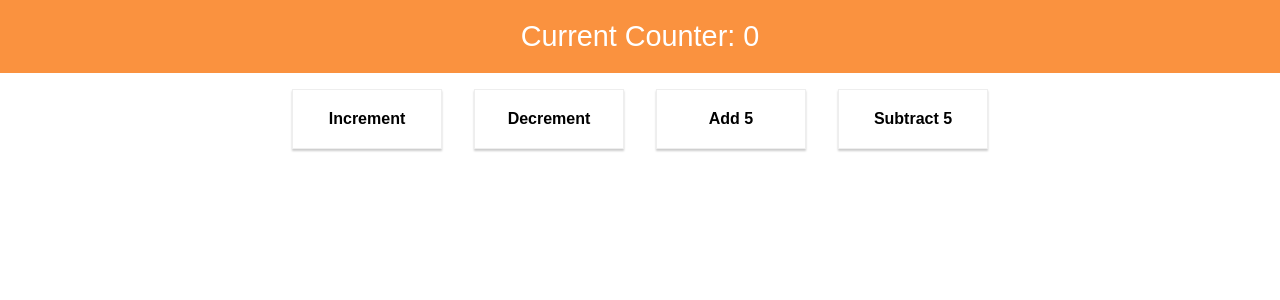
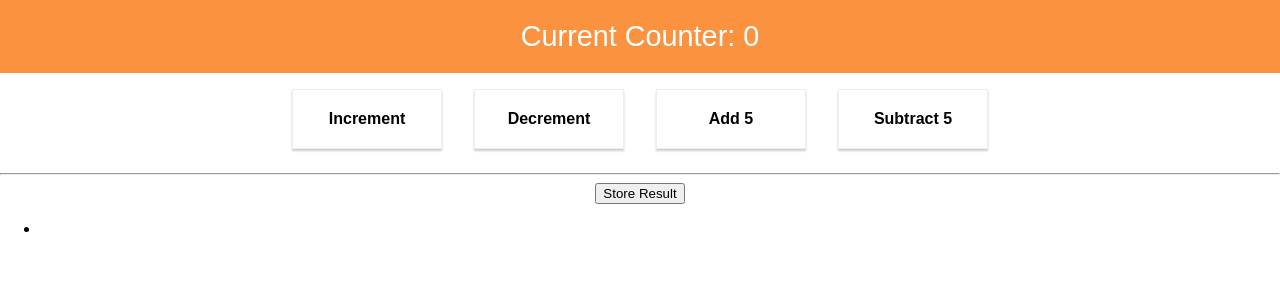
Before and after one commit to ibrahimansar/projectrx, a React (Create React App) app: page / in a window 1280 px wide. Shown: the top 300 px of the page. Built offline with nearby package versions, Linux system fonts and the light colour scheme.

Commit message:
Switch-Case

```diff
--- a/src/containers/Counter/Counter.js
+++ b/src/containers/Counter/Counter.js
@@ -34,6 +34,11 @@ class Counter extends Component {
                 <CounterControl label="Decrement" clicked={this.props.onDecrementCounter}  />
                 <CounterControl label="Add 5" clicked={this.props.onAdditionCounter}  />
                 <CounterControl label="Subtract 5" clicked={this.props.onSubtractionCounter}  />
+                <hr />
+                <button onClick={this.props.onStoreResult} >Store Result</button>
+                <ul>
+                    <li onClick={this.props.onDeleteResult}> </li>
+                </ul>
             </div>
         );
     }
@@ -51,6 +56,8 @@ const mapDispatchToProps = dispatch => {
         onDecrementCounter: () => dispatch({type: 'DECREMENT'}),
         onAdditionCounter: () => dispatch({type: 'ADD', val : 5}),
         onSubtractionCounter: () => dispatch({type: 'SUB', val : 5}),
+        onStoreResult: () => dispatch({type: 'STORE-RESULT'}),
+        onDeleteResult: () => dispatch({typr: 'DELETE-RESULT'})
     };
 }
 
--- a/src/store/reducer.js
+++ b/src/store/reducer.js
@@ -1,32 +1,29 @@
 const initialState ={
-    counter: 0
+    counter: 0,
+    results: []
 }
 
 const reducer = (state =initialState, action ) => {
-    if(action.type === 'INCREMENT') {
+    switch(action.type){
+        case 'INCREMENT':
             return{
                 counter: state.counter + 1
             }
-    }
 
-    if(action.type === 'DECREMENT') {
+        case 'DECREMENT':
             return{
                 counter: state.counter - 1
             }
-    }
-
-    if(action.type === 'ADD') {
+        case 'ADD':
             return{
                 counter: state.counter + action.val
             }
-    }
-
-    if(action.type === 'SUB') {
+        case 'SUB':
             return{
                 counter: state.counter - action.val
             }
         }
     return state;
-}
+};
 
 export default reducer;
```
Lines whose indentation alone changed are shown as unchanged.
